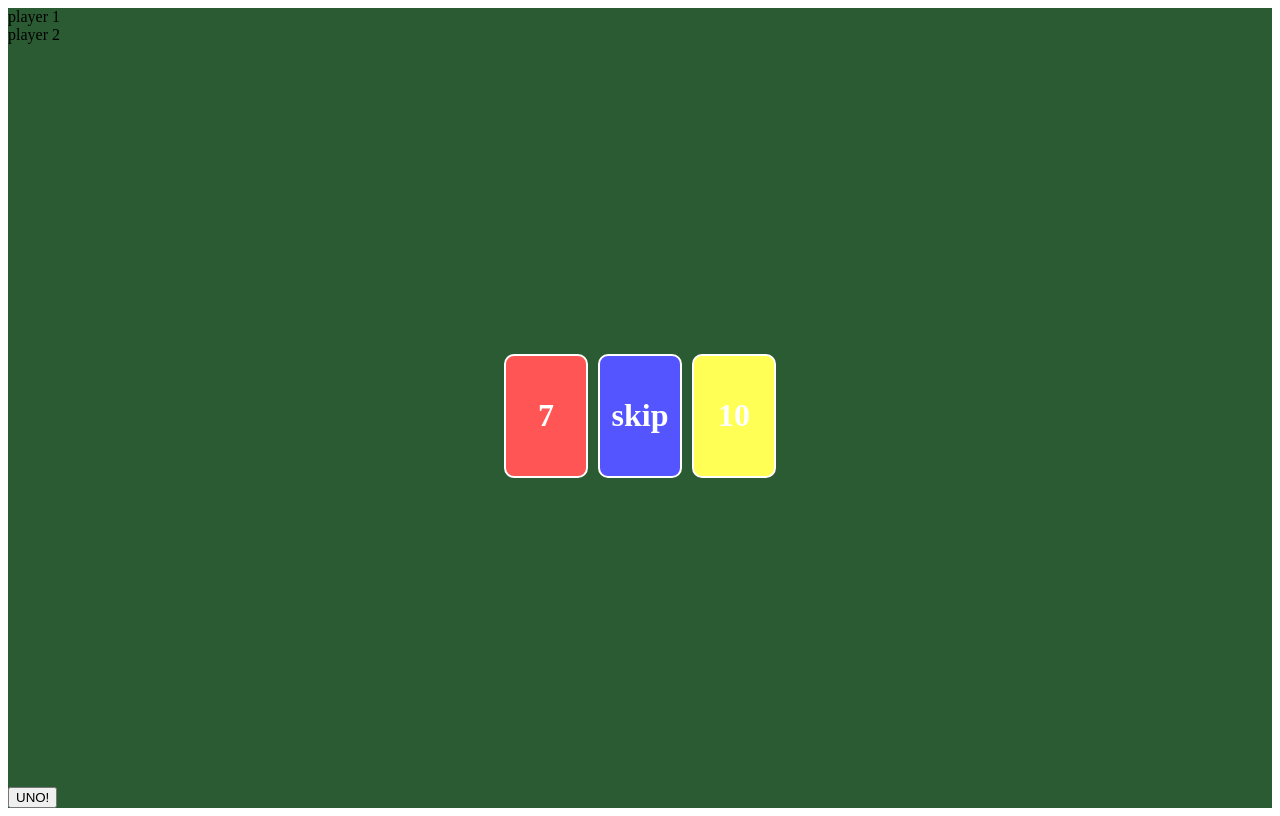
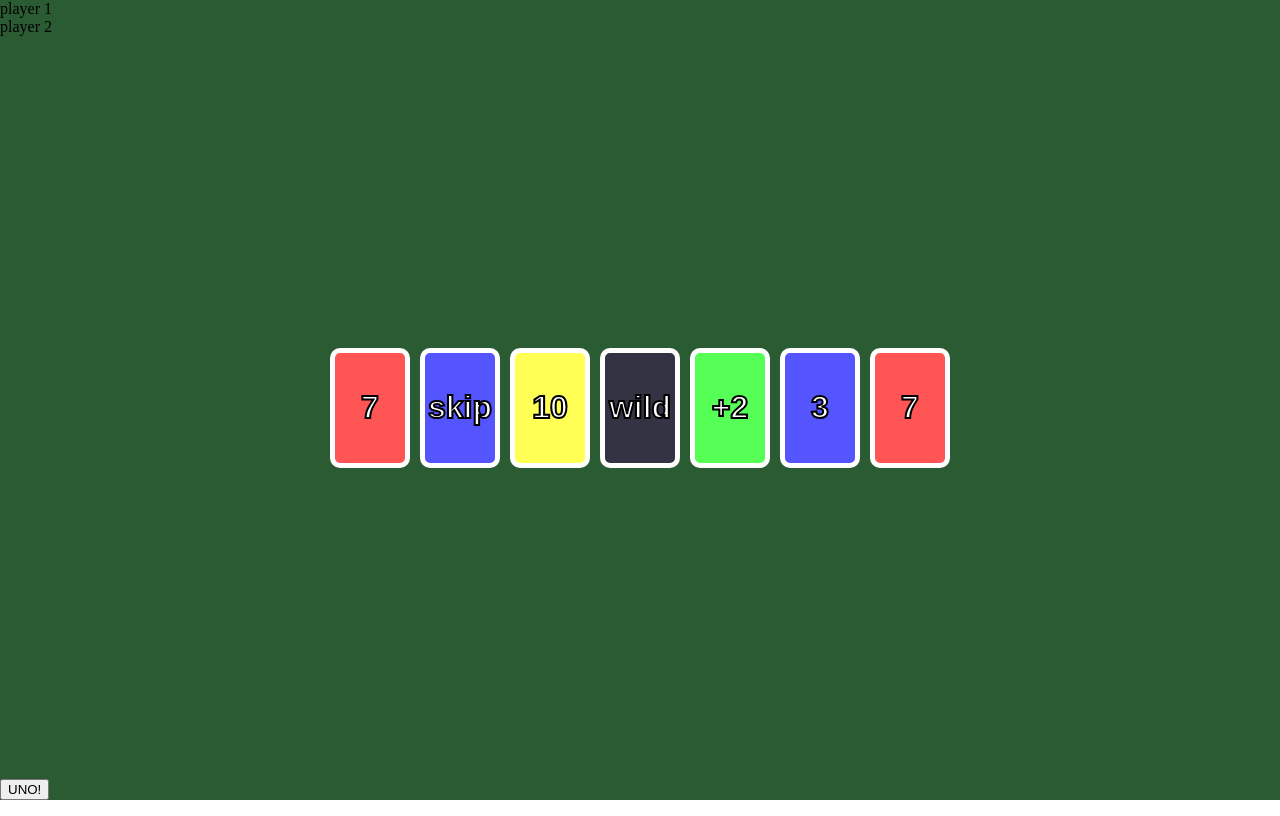
Before and after one commit to EasonLee2006/uno-card-game, a plain HTML site: page public/index.html in a window 1280 px wide. Drawn offline with Linux system fonts and the light colour scheme.

Commit message:
moved files to folder

```diff
--- a/main.js
+++ b/public/main.js
@@ -2,6 +2,10 @@ const myHand = [
     {color:    "red", value: "7"},
     {color:   "blue", value: "skip"},
     {color: "yellow", value: "10"},
+    {color:  "black", value: "wild"},
+    {color:  "green", value: "+2"},
+    {color:   "blue", value: "3"},
+    {color:    "red", value: "7"},
 ];
 
 const handContainer = document.getElementById("player-hand");
--- a/style.css
+++ b/public/style.css
@@ -4,6 +4,7 @@
     height: 100vh;
     justify-content: space-between;
     background-color: #2b5b32;
+    margin: -8px;
 }
 
 #player-hand{
@@ -17,16 +18,22 @@
 .card{
     width: 80px;
     height: 120px;
+    box-sizing: border-box;
     border-radius: 10px;
-    border: 2px solid white;
+    border: 5px solid white;
     display: flex;
     align-items: center;
     justify-content: center;
+    font-family: sans-serif;
     font-size: 32px;
     font-weight: bold;
+    -webkit-text-stroke: 2px black;
+    -webkit-text-fill-color: white;
     cursor: pointer;
 }
 
 .red    {background-color: #ff5555; color: white;}
 .blue   {background-color: #5555ff; color: white;}
 .yellow {background-color: #ffff55; color: white;}
+.green  {background-color: #55ff55; color: white;}
+.black  {background-color: #333344; color: white;}
```
Also changed, not shown: public/index.html (renamed from index.html).
